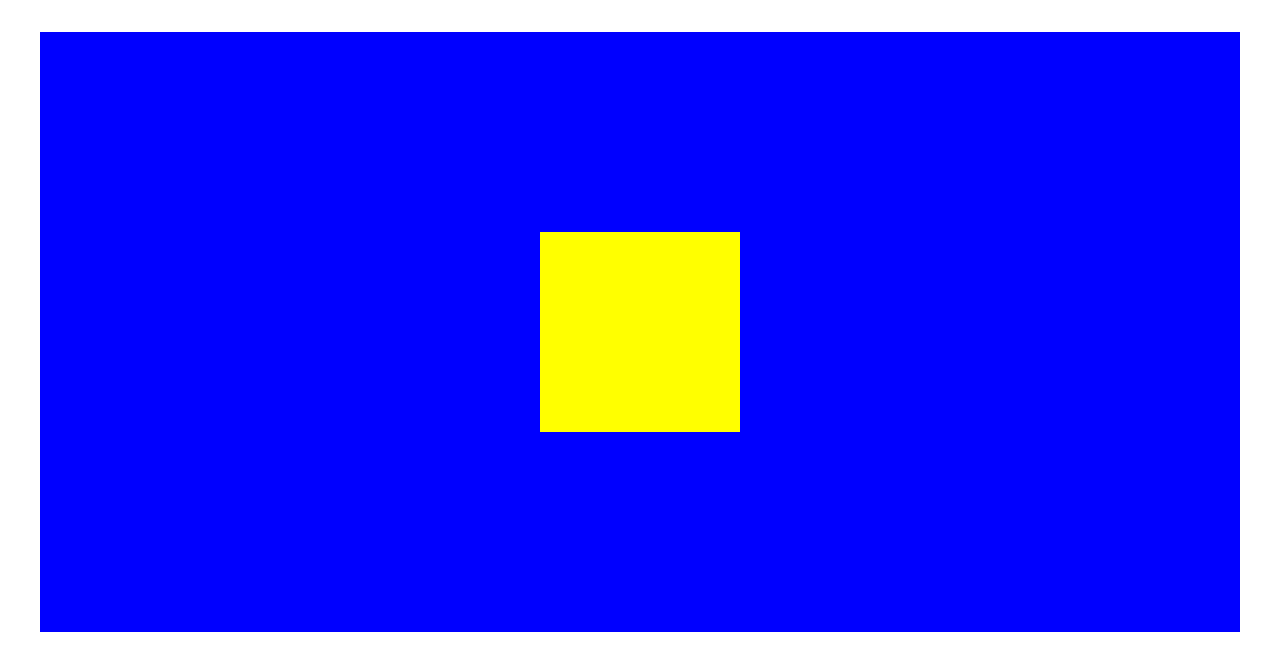
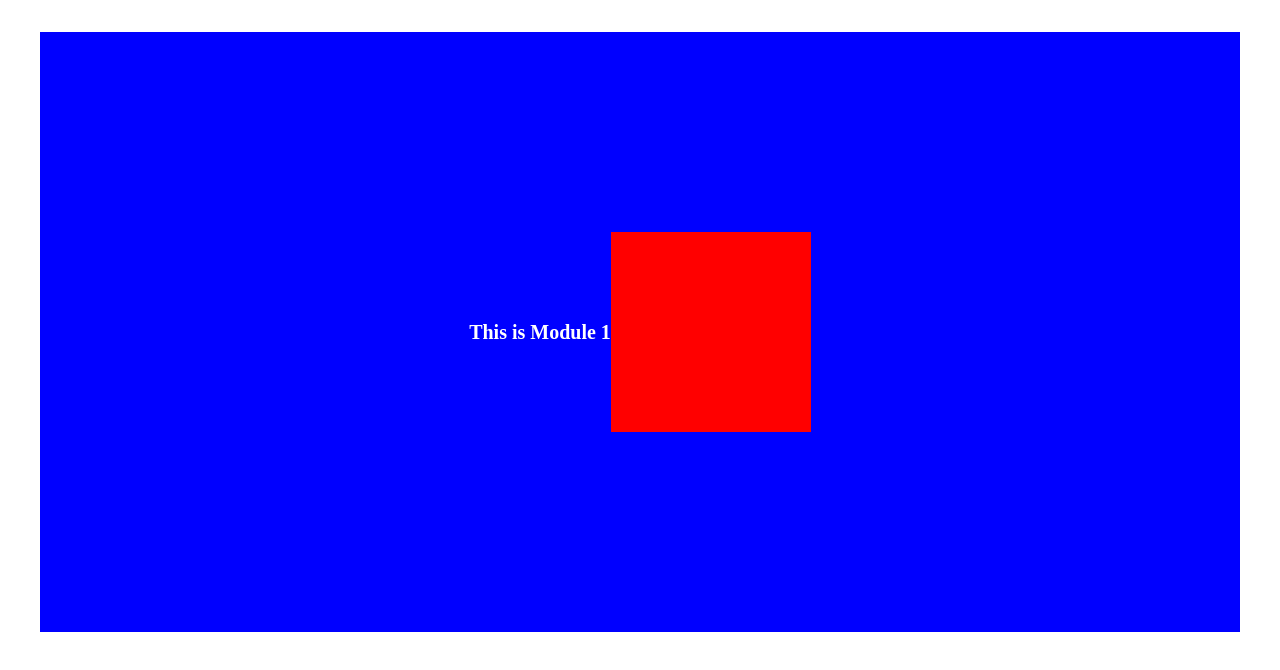
Before and after one commit to foronered/training-llp, a React (Create React App) app: page / in a window 1280 px wide. Shown: the top 670 px of the page. Built offline with nearby package versions, Linux system fonts and the light colour scheme.

Commit message:
done module 1

```diff
--- a/src/modules/Module1.tsx
+++ b/src/modules/Module1.tsx
@@ -12,15 +12,21 @@ const Container = styled.div`
   background-color: blue;
 `
 
+const Text = styled.p`
+  color: white;
+  font-size: 20px;
+  font-weight: bold;
+`
+
 const RedBox = styled.div`
   width: 200px;
   height: 200px;
 
   @media (min-width: ${MOBILE_BREAKPOINT}) {
-    background-color: yellow;
+    background-color: red;
   }
 
-  @media (max-width: ${MOBILE_BREAKPOINT}) {
+  @media (min-width: ${MOBILE_BREAKPOINT}) {
     background-color: red;
   }
 `
@@ -29,6 +35,7 @@ export const Module1 = () => {
   return (
     <ModuleWrapper>
       <Container>
+        <Text>This is Module 1</Text>
         <RedBox />
       </Container>
     </ModuleWrapper>
```
